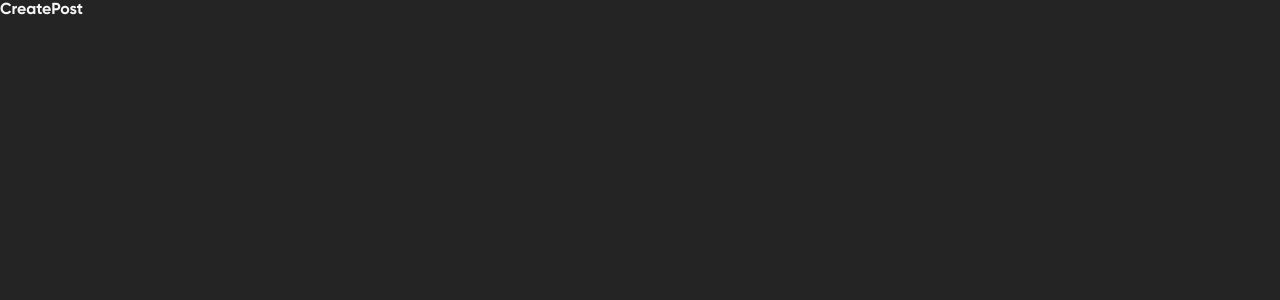
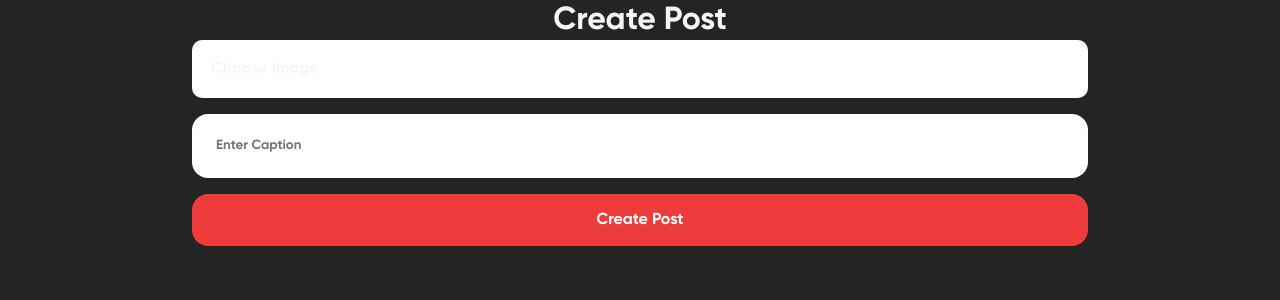
Before and after one commit to lazyymohitt/InstaClone, a React app in the folder Frontend/: page /create-post in a window 1280 px wide. Shown: the top 300 px of the page. Built offline with nearby package versions, Linux system fonts and the light colour scheme; the HTML template or start-up script is replaced by a standard one.

Commit message:
feat: create CreatePost component with form layout and styling

```diff
--- a/Frontend/src/Features/posts/pages/CreatePost.jsx
+++ b/Frontend/src/Features/posts/pages/CreatePost.jsx
@@ -1,8 +1,22 @@
 import React from 'react'
+import "../style/createPost.scss"
 
 const CreatePost = () => {
   return (
-    <div>CreatePost</div>
+    <div className='create-post-page'>
+        <h1>
+            Create Post
+        </h1>
+
+        <div className="form-container">
+            <form>
+            <label id='post-image-label' htmlFor="postImage">Choose Image</label>
+                <input hidden type="file" name='postImage' id='postImage' />
+                <input type="text" id='caption' name='caption' placeholder='Enter Caption' />
+                <butto className ="button ">Create Post</butto>
+            </form>
+        </div>
+    </div>
   )
 }
 
--- /dev/null
+++ b/Frontend/src/Features/posts/style/createPost.scss
@@ -0,0 +1,23 @@
+.create-post-page {
+  // background-color: red;
+  height: 100%;
+  width: 100%;
+  display: flex;
+  flex-direction: column;
+  align-items: center;
+  justify-content: center;
+
+  .form-container {
+    height: 100%;
+    width: 70%;
+
+    #post-image-label{
+      background-color: #ffff;
+
+      display: inline-block;
+
+      padding: 1.2rem;
+      border-radius: 10px;
+    }
+  }
+}
```
